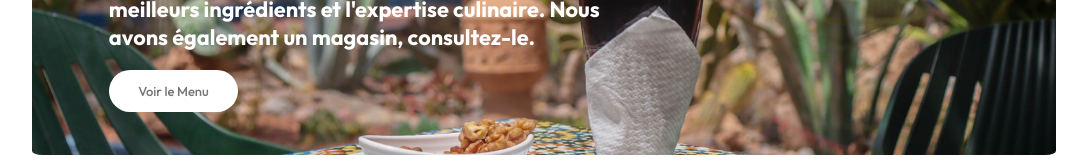
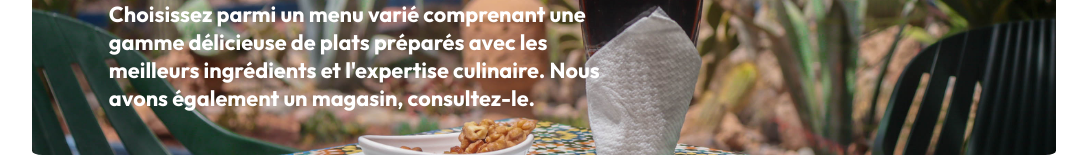
Before and after one commit to KhaldaneH/O-Jardin, a React (Vite) app in the folder frontend/: page / in a window 1280 px wide. Shown: the part 415-577 px from the top of the page, without its empty margins (96-1183 px from the left). Built offline with nearby package versions, Linux system fonts and the light colour scheme; no server answers.

Commit message:
Update Header.jsx

```diff
--- a/frontend/src/components/Header/Header1/Header.jsx
+++ b/frontend/src/components/Header/Header1/Header.jsx
@@ -1,6 +1,5 @@
 import React, { useEffect } from 'react';
 import './Header.css';
-import {Link} from 'react-router-dom'
 
 const Header = () => {
     useEffect(() => {
@@ -31,7 +30,7 @@ const Header = () => {
             <div className='header-contents'>
                 <h2>Bienvenue au Café O Jardin</h2>
                 <p>Choisissez parmi un menu varié comprenant une gamme délicieuse de plats préparés avec les meilleurs ingrédients et l'expertise culinaire. Nous avons également un magasin, consultez-le.</p>
-                <Link to="/menu"><button>Voir le Menu</button></Link>
+
             </div>
         </div>
     );
```
